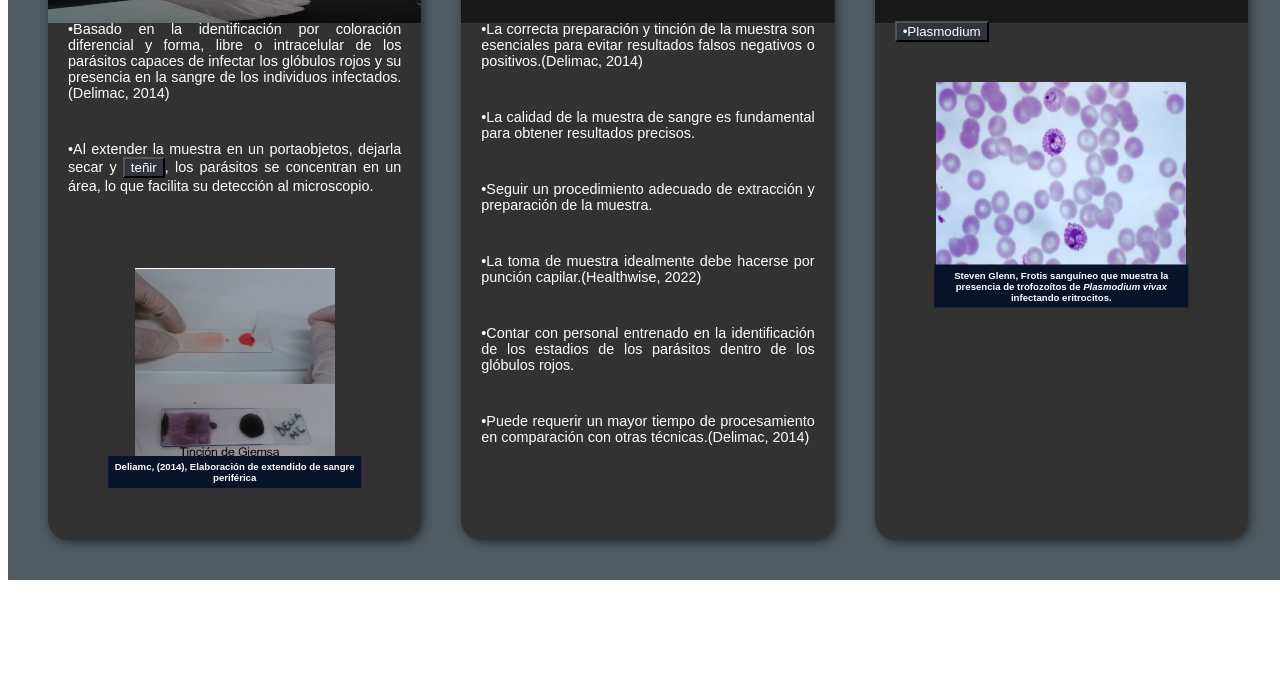
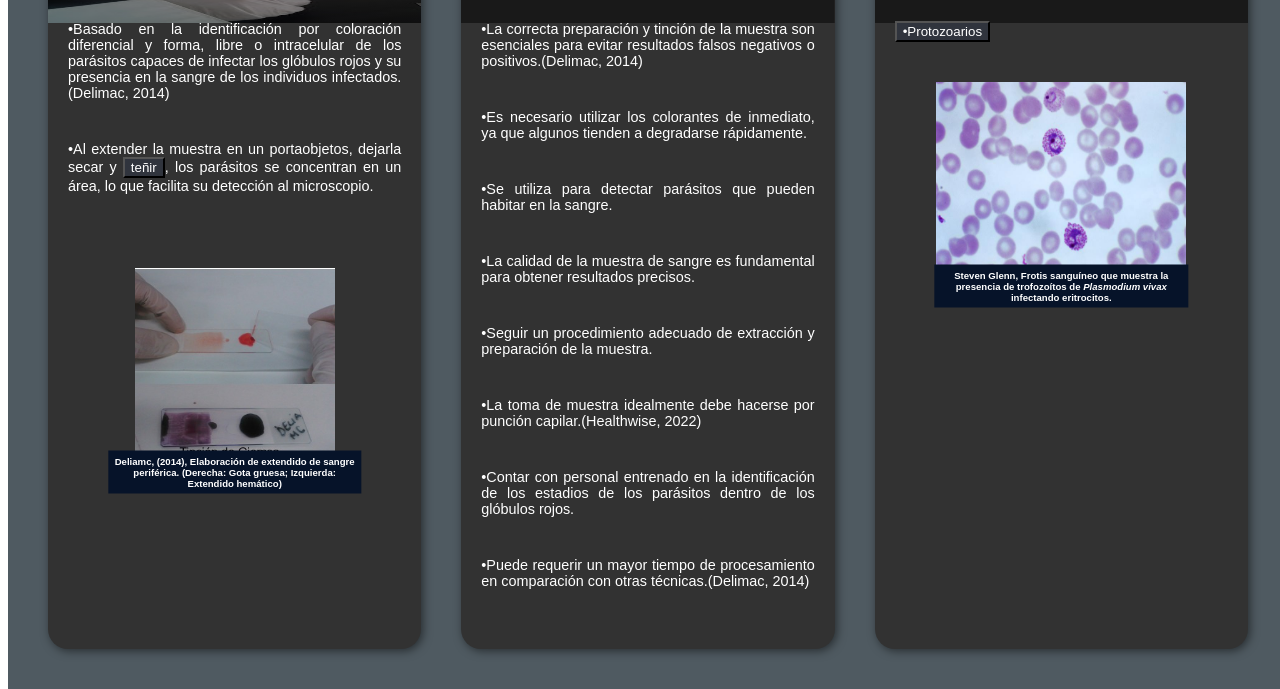
Before and after one commit to ChoccyWaffen/TecCopro, a plain HTML site: page gota_gruesa.html in a window 1280 px wide. Shown: the part 335-1024 px from the top of the page. Before the commit the page ends 915 px from the top, so only its background shows below. Drawn offline with Linux system fonts and the light colour scheme; files whose address does not match are found by name.

Commit message:
Update gota_gruesa.html

```diff
--- a/gota_gruesa.html
+++ b/gota_gruesa.html
@@ -50,19 +50,19 @@
                     <h3>Fundamento</h3>
                     <p>•Basado en la identificación por coloración diferencial y forma, libre o intracelular de los parásitos capaces de infectar los glóbulos rojos y su presencia en la sangre de los individuos infectados.(Delimac, 2014)</p>
                     <p>•Al extender la muestra en un portaobjetos, dejarla secar y <button id="myButtonteñir" onclick="mostrarTexto('textoteñir')"style="background-color: #30343d; color: white;">teñir</button>, los parásitos se concentran en un área, lo que facilita su detección al microscopio.</p>
-<p id="textoteñir" style="display: none; color: #cad1e3;">La tinción más comúnmente utilizada es la tinción de Giemsa aunque también se puede utilizar la tinción de Wrigh, Field y Romanowsky.</p>
+<p id="textoteñir" style="display: none; color: #cad1e3;">La solución azul de metileno fosfatada, suele ser utilizada como tinción inicial ya que actúa como fijador. <br>La tinción más comúnmente utilizada para teñir las estructuras es la tinción de Giemsa aunque también se puede utilizar la tinción de Wrigh, Field y Romanowsky.</p>
 
     <br>
     <figure>
     <img src="img/gop.jpg"width="200" height="200">
-    <figcaption>Deliamc, (2014), Elaboración de extendido de sangre periférica</figcaption>
+    <figcaption>Deliamc, (2014), Elaboración de extendido de sangre periférica. (Derecha: Gota gruesa; Izquierda: Extendido hemático)</figcaption>
       </figure>
 
                 </div>
                 <div class="carta">
                     <h3>Puntos críticos</h3>
                      <p>•La correcta preparación y tinción de la muestra son esenciales para evitar resultados falsos negativos o positivos.(Delimac, 2014)</p>
-                     <p>•La calidad de la muestra de sangre es fundamental para obtener resultados precisos.</p>
+                  <p>•Es necesario utilizar los colorantes de inmediato, ya que algunos tienden a degradarse rápidamente. <p>•Se utiliza para detectar parásitos que pueden habitar en la sangre.</p> <p>•La calidad de la muestra de sangre es fundamental para obtener resultados precisos.</p>
                      <p>•Seguir un procedimiento adecuado de extracción y preparación de la muestra.</p>
                      <p>•La toma de muestra idealmente debe hacerse por punción capilar.(Healthwise, 2022)</p>
                      <p>•Contar con personal entrenado en la identificación de los estadios de los parásitos dentro de los glóbulos rojos.</p>
@@ -70,8 +70,8 @@
                 </div>
                 <div class="carta">
                     <h3>Parásitos detectables</h3>
-                    <p><button id="myButtonPlasmodium" onclick="mostrarTexto('textoPlasmodium')"style="background-color: #30343d; color: white;">•Plasmodium</button></p>
-<p id="textoPlasmodium" style="display: none; color: #cad1e3;"><i>Plasmodium falciparum, Plasmodium vivax, Plasmodium malariae y Plasmodium ovale.</i> (Healthwise, 2022)
+                    <p><button id="myButtonPlasmodium" onclick="mostrarTexto('textoPlasmodium')"style="background-color: #30343d; color: white;">•Protozoarios</button></p>
+<p id="textoPlasmodium" style="display: none; color: #cad1e3;"><i>Plasmodium falciparum, Plasmodium vivax, Plasmodium malariae, Plasmodium ovale y Trypanosoma cruzi.</i> (Healthwise, 2022)
 </p>
 <script>
     function mostrarTexto(textId) {
```
